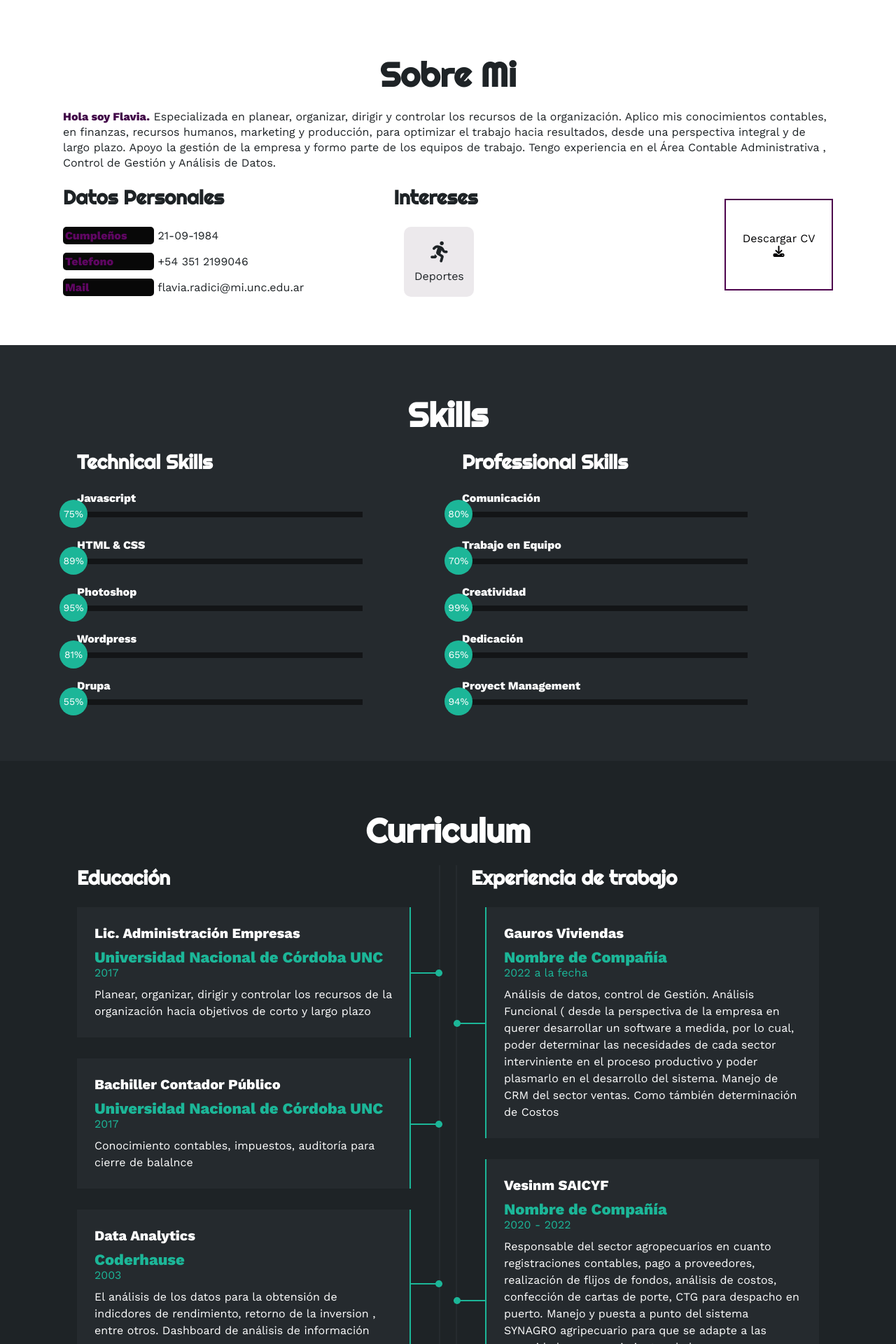
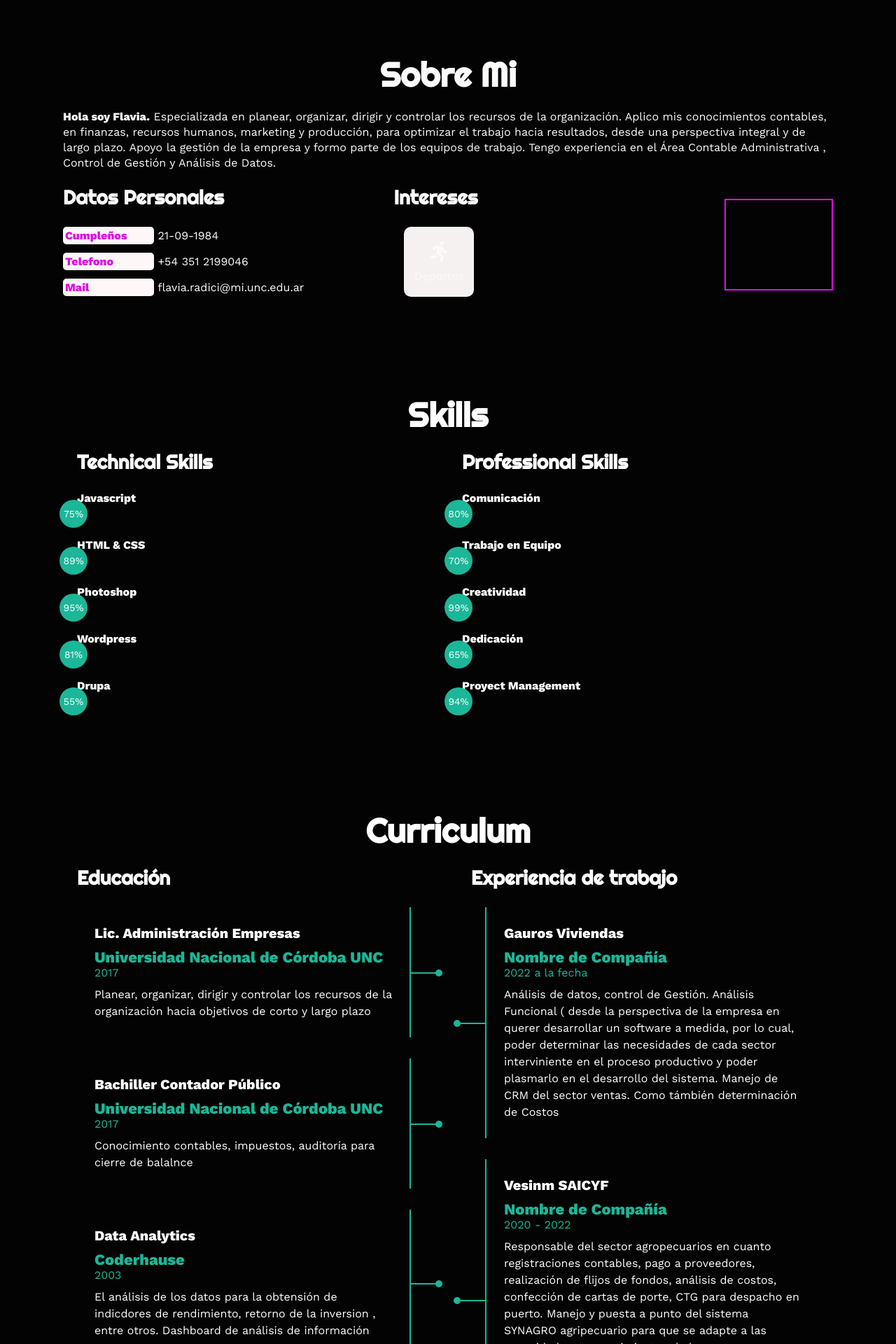
Before and after one commit to FRadici/PorfolioFrontend, a PHP site: page / in a window 1280 px wide. Shown: the part 961-2881 px from the top of the page at 70% size. Run offline with PHP 8.4, Linux system fonts and the light colour scheme.

Commit message:
CV experiencia laboral

```diff
--- a/estilos.css
+++ b/estilos.css
@@ -106,8 +106,8 @@ html{
     background-color: #dd0ee4;
 }
 .sobremi{
-    background-color: #fff;
-    color:#1e2326;
+    background-color: #030303;
+    color:#fdfafa;
     padding: 58px 20px;
 }
 .sobremi .contenido-seccion{
@@ -126,7 +126,7 @@ html{
     margin-bottom: 20px;
 }
 .sobremi .contenido-seccion p span{
-    color: rgb(66, 8, 73);
+    color: #dd0ee4(66, 8, 73);
     font-weight: bold;
 }
 .sobremi .fila{ /*separacion en dos */
@@ -148,11 +148,11 @@ list-style: none;
 }
 .sobremi .fila .col ul li strong{
     display: inline-block;
-    color: #5e0661;
+    color:#dd0ee4;
     width: 130px;
 }
 .sobremi .fila .col ul li strong{/*fondo de color de datos personales*/
-    background: hsl(0, 0%, 3%);
+    background: hsl(0, 56%, 98%);
     padding: 3px;
     font-weight: bold;
     border-radius: 5px;
@@ -164,7 +164,7 @@ list-style: none;
 .sobremi .fila .col .contenedor-intereses .intereses{
     width: 100px;
     height: 100px;
-    background-color: #ece9ec;
+    background-color: #f5f1f1;
     border-radius: 10px;
     margin: 0 15px 0 15px;
     display: flex;
@@ -183,13 +183,13 @@ list-style: none;
 .sobremi button{
     cursor: pointer;
     background: transparent;
-    border: 2px solid #4d044d;
+    border: 2px solid #dd0ee4;
     width: fit-content;
     display: block;
     margin: 20px auto;
     padding: 10px 22px;
     font-size: 16px;
-    color: #010002;
+    color: #030303;
     position: relative;
     z-index: 10;
 }
@@ -209,7 +209,7 @@ list-style: none;
 
 /* SECCION S K I L L S */
 .skills{
-    background-color: #252A2E;
+    background-color:#030303;
     color: #fff;
     padding: 50px 20px;
 }
@@ -244,7 +244,7 @@ list-style: none;
 .skills .skill .barra-skill{
     height: 8px;
     width: 80%;
-    background-color: #131517;
+    background-color: #030303;
     position: relative;
     margin-bottom: 30px;
 }
@@ -359,7 +359,7 @@ list-style: none;
 }
 /* SECCION CURRICULUM */
 .curriculum{
-    background-color: #1e2326;
+    background-color:#030303;
     color: #fff;
     padding: 50px 20px;
 }
@@ -388,15 +388,15 @@ list-style: none;
     margin-bottom: 25px;
 }
 .curriculum .fila .izquierda{
-    border-right: 2px solid #252A2E;
+    border-right: 2px solid#030303;
 }
 .curriculum .fila .derecha{
-    border-left: 2px solid #252A2E;
+    border-left: 2px solid#030303;
 }
 .curriculum .fila .item{
     padding: 25px;
     margin-bottom: 30px;
-    background-color: #252A2E;
+    background-color: #030303;
     position: relative;
 }
 .curriculum .fila .item h4{
```
Also changed, not shown: other parts of estilos.css (+14 -14 lines), img/fla.jpg, img/fondo.jpg (deleted), img/fondo.png (added), 2 other files.
